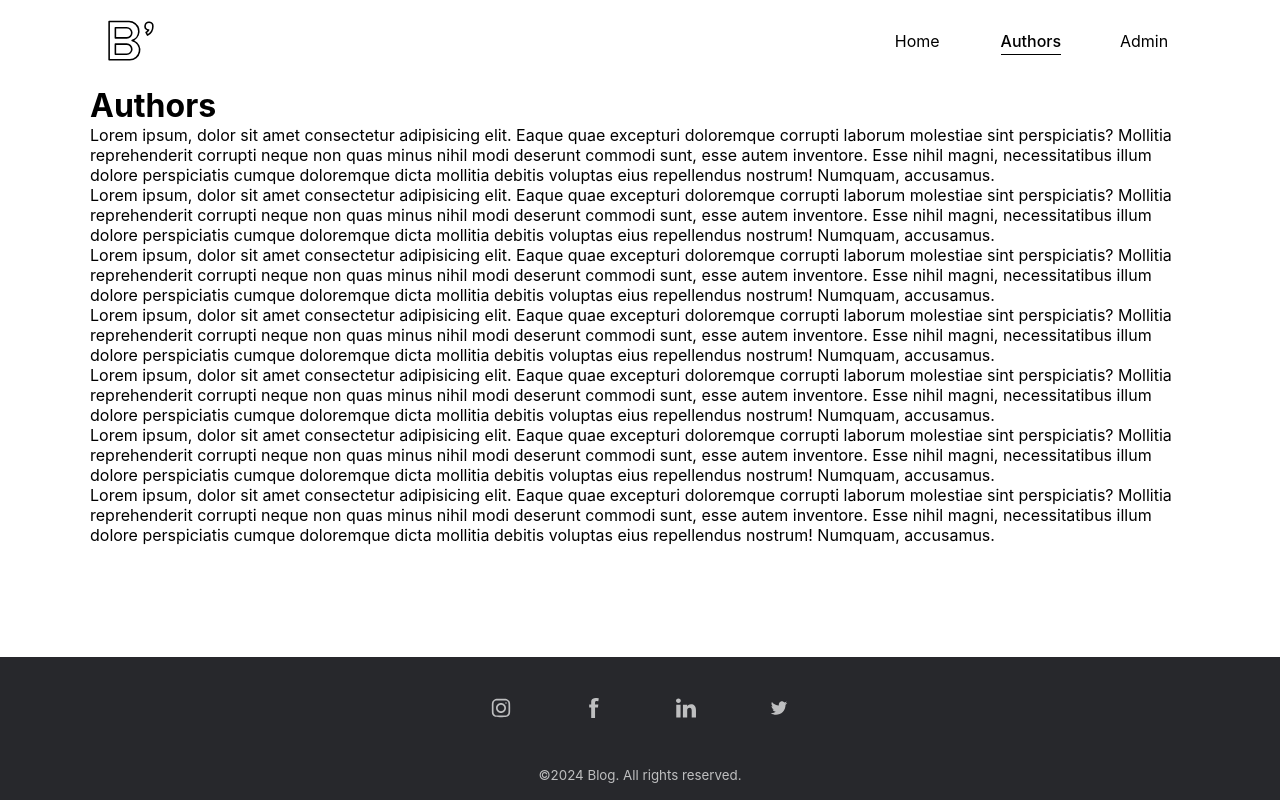
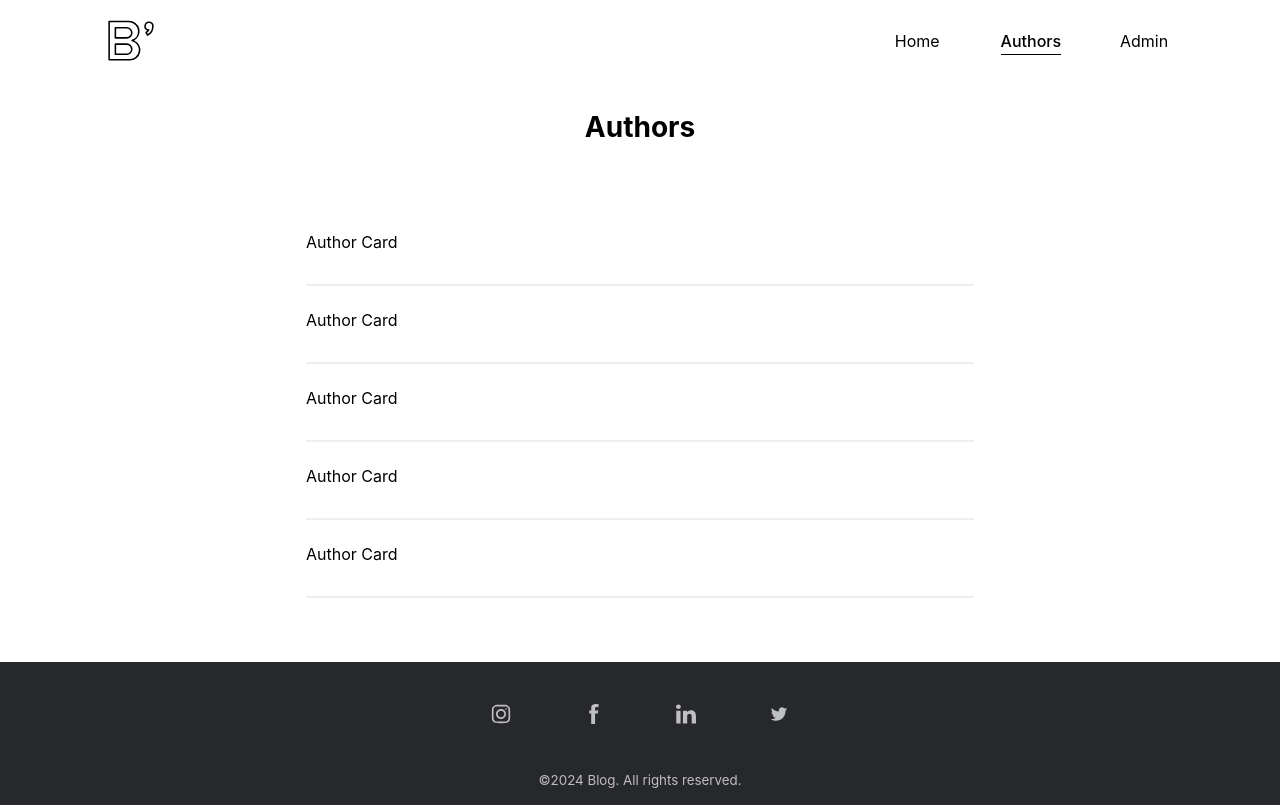
Before and after one commit to Anca2022/blog-app-react, a React (Create React App) app: page /authors in a window 1280 px wide. Built offline with nearby package versions, Linux system fonts and the light colour scheme.

Commit message:
Authors component done, fixes #11

```diff
--- a/src/App.css
+++ b/src/App.css
@@ -180,6 +180,24 @@
   background-color: rgba(153, 153, 153, 0.15);
   transform: scale(1.05);
 }
+.App .authors-page h1 {
+  text-align: center;
+  font-size: 28px;
+  margin-top: 1.5rem;
+  margin-bottom: 5rem;
+}
+.App .authors-page .authors-container {
+  max-width: 700px;
+  margin: auto;
+  list-style: none;
+  margin-bottom: 4rem;
+}
+.App .authors-page .authors-container li {
+  margin: 1rem;
+  padding-top: 0.5rem;
+  padding-bottom: 2rem;
+  border-bottom: 2px solid rgba(170, 170, 170, 0.2);
+}
 .App .footer {
   background-color: #27282c;
   color: rgba(255, 255, 255, 0.7);
--- a/src/App.scss
+++ b/src/App.scss
@@ -184,6 +184,26 @@
       }
     }
   }
+  .authors-page{
+    h1{
+      text-align:center;
+      font-size:28px;
+      margin-top:1.5rem;
+      margin-bottom:5rem;
+    }
+    .authors-container{
+      max-width:700px;
+      margin:auto;
+      list-style: none;
+      margin-bottom:4rem;
+      li{
+        margin:1rem;
+        padding-top:0.5rem;
+        padding-bottom:2rem;
+        border-bottom: 2px solid rgba(170, 170, 170, 0.2);
+      }
+    }
+  }
   .footer{
     background-color: #27282c;
     color:rgba(255, 255, 255, 0.7);
@@ -273,6 +293,13 @@
         }
       }
     }
+    // .authors-page{
+    //   .authors-container{
+    //     li{
+
+    //     }
+    //   }
+    // }
   }
 }
 @media (min-width:1024px){
--- a/src/components/Authors.js
+++ b/src/components/Authors.js
@@ -1,14 +1,22 @@
+import { Link } from "react-router-dom";
+import AuthorCard from './AuthorCard';
+import { fakeAuthors } from "../fakeData";
 export default function Authors() {
+    const authors = fakeAuthors;
     return (
-        <div>
+        <div className="authors-page">
             <h1>Authors</h1>
-            <p>Lorem ipsum, dolor sit amet consectetur adipisicing elit. Eaque quae excepturi doloremque corrupti laborum molestiae sint perspiciatis? Mollitia reprehenderit corrupti neque non quas minus nihil modi deserunt commodi sunt, esse autem inventore. Esse nihil magni, necessitatibus illum dolore perspiciatis cumque doloremque dicta mollitia debitis voluptas eius repellendus nostrum! Numquam, accusamus.</p>
-            <p>Lorem ipsum, dolor sit amet consectetur adipisicing elit. Eaque quae excepturi doloremque corrupti laborum molestiae sint perspiciatis? Mollitia reprehenderit corrupti neque non quas minus nihil modi deserunt commodi sunt, esse autem inventore. Esse nihil magni, necessitatibus illum dolore perspiciatis cumque doloremque dicta mollitia debitis voluptas eius repellendus nostrum! Numquam, accusamus.</p>
-            <p>Lorem ipsum, dolor sit amet consectetur adipisicing elit. Eaque quae excepturi doloremque corrupti laborum molestiae sint perspiciatis? Mollitia reprehenderit corrupti neque non quas minus nihil modi deserunt commodi sunt, esse autem inventore. Esse nihil magni, necessitatibus illum dolore perspiciatis cumque doloremque dicta mollitia debitis voluptas eius repellendus nostrum! Numquam, accusamus.</p>
-            <p>Lorem ipsum, dolor sit amet consectetur adipisicing elit. Eaque quae excepturi doloremque corrupti laborum molestiae sint perspiciatis? Mollitia reprehenderit corrupti neque non quas minus nihil modi deserunt commodi sunt, esse autem inventore. Esse nihil magni, necessitatibus illum dolore perspiciatis cumque doloremque dicta mollitia debitis voluptas eius repellendus nostrum! Numquam, accusamus.</p>
-            <p>Lorem ipsum, dolor sit amet consectetur adipisicing elit. Eaque quae excepturi doloremque corrupti laborum molestiae sint perspiciatis? Mollitia reprehenderit corrupti neque non quas minus nihil modi deserunt commodi sunt, esse autem inventore. Esse nihil magni, necessitatibus illum dolore perspiciatis cumque doloremque dicta mollitia debitis voluptas eius repellendus nostrum! Numquam, accusamus.</p>
-            <p>Lorem ipsum, dolor sit amet consectetur adipisicing elit. Eaque quae excepturi doloremque corrupti laborum molestiae sint perspiciatis? Mollitia reprehenderit corrupti neque non quas minus nihil modi deserunt commodi sunt, esse autem inventore. Esse nihil magni, necessitatibus illum dolore perspiciatis cumque doloremque dicta mollitia debitis voluptas eius repellendus nostrum! Numquam, accusamus.</p>
-            <p>Lorem ipsum, dolor sit amet consectetur adipisicing elit. Eaque quae excepturi doloremque corrupti laborum molestiae sint perspiciatis? Mollitia reprehenderit corrupti neque non quas minus nihil modi deserunt commodi sunt, esse autem inventore. Esse nihil magni, necessitatibus illum dolore perspiciatis cumque doloremque dicta mollitia debitis voluptas eius repellendus nostrum! Numquam, accusamus.</p>
+            <ul className="authors-container">
+                {authors.map(author => {
+                        return(
+                            <li key={author.authorId}>
+                                <Link to={`../?author=${author.name}`} >
+                                    <AuthorCard author = {author}/>
+                                </Link>
+                            </li>
+                        );
+                    })}
+            </ul>
         </div>
     );
 }
```
Also changed, not shown: 1 other file (tests, documents, lock files or other folders).
